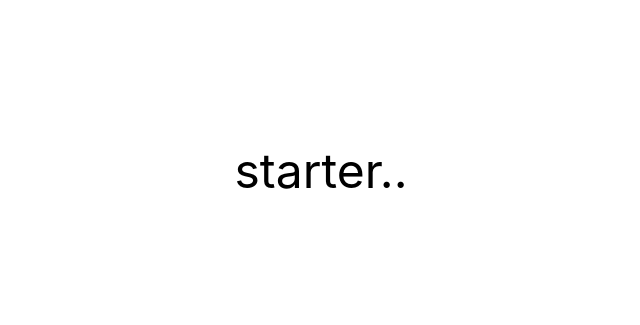
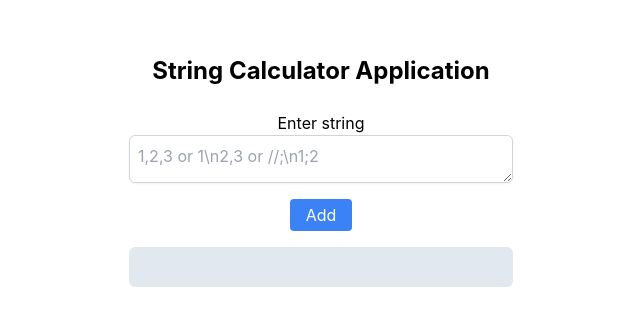
Before and after one commit to ajitjadhav701/string-calc-app, a React (Create React App) app: page / in a window 1280 px wide. Shown: the part 229-554 px from the top of the page, without its empty margins (319-959 px from the left). Built offline with nearby package versions, Linux system fonts and the light colour scheme.

Commit message:
feat: Added new UI changes with tests

```diff
--- a/src/App.tsx
+++ b/src/App.tsx
@@ -1,11 +1,13 @@
 import React, { useEffect } from 'react';
 import './App.css';
+import StringCalculator from './components/StringCalculator';
 
 function App() {
   return (
     <div data-testid="app-component" className="text-center">
       <div className="flex flex-col items-center justify-center h-screen">
-        <div className='text-5xl'>starter..</div>
+        <div className='text-2xl pb-6 font-bold'>String Calculator Application</div>
+        <StringCalculator/>
       </div>
     </div>
   );
--- /dev/null
+++ b/src/components/StringCalculator.tsx
@@ -0,0 +1,40 @@
+import React, { useState } from "react";
+const StringCalculator: React.FC = () => {
+  const [inputText, setInputText] = useState<string>("");
+  const [output, setOutput] = useState<string>("");
+
+  const handleTextChange = (e: React.ChangeEvent<HTMLTextAreaElement>) => {
+    setInputText(e.target.value);
+  };
+  return (
+    <>
+      <div className="flex flex-col items-center justify-center ">
+        <label htmlFor="textarea-field" data-testid="input-label">
+          Enter string
+        </label>
+        <textarea
+          className="text-base w-96  h-12 p-2 border border-gray-300 rounded-md shadow-sm focus:outline-none focus:ring-2 focus:ring-blue-500"
+          id="textarea-field"
+          data-testid="textarea-field"
+          placeholder="1,2,3 or 1\n2,3 or //;\n1;2"
+          value={inputText}
+          onChange={handleTextChange}
+        />
+        <button
+          data-testid="add-button"
+          className="m-4 px-4 py-1 bg-blue-500 text-white rounded hover:bg-blue-600"
+        >
+          Add
+        </button>
+        <div
+          data-testid="output-box"
+          className="flex w-96 h-10 bg-slate-200 text-left p-2 rounded-md"
+        >
+          {output}
+        </div>
+      </div>
+    </>
+  );
+};
+
+export default StringCalculator;
```
Also changed, not shown: 1 other file (tests, documents, lock files or other folders).
